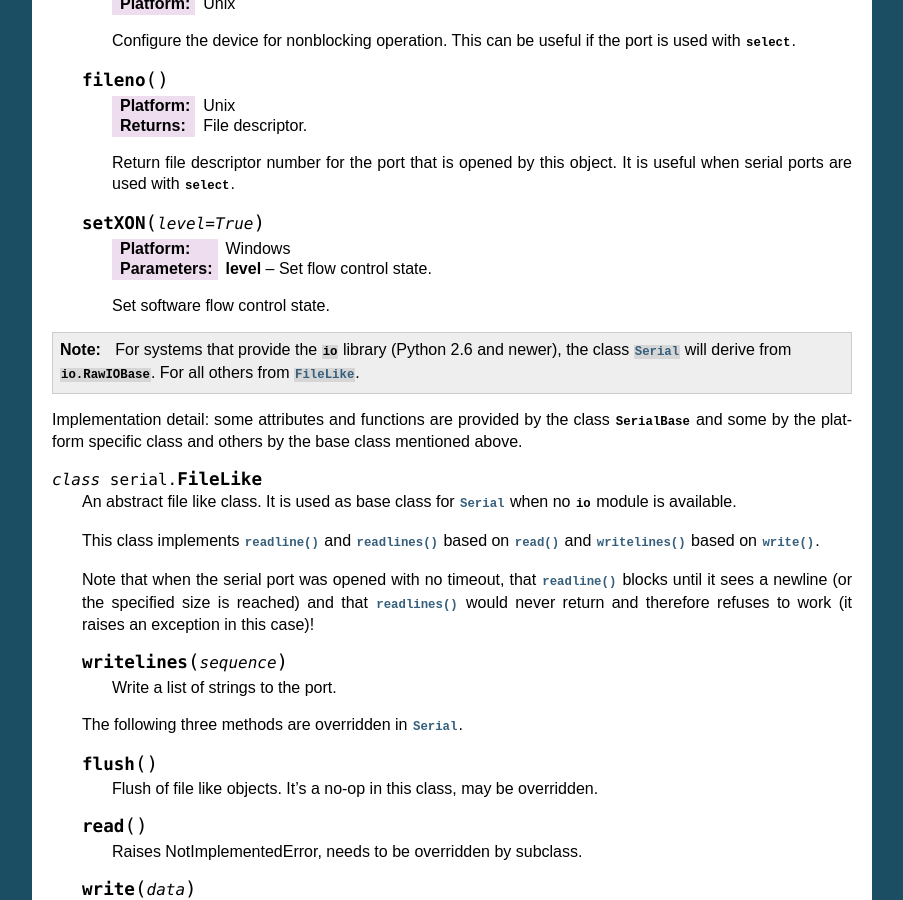
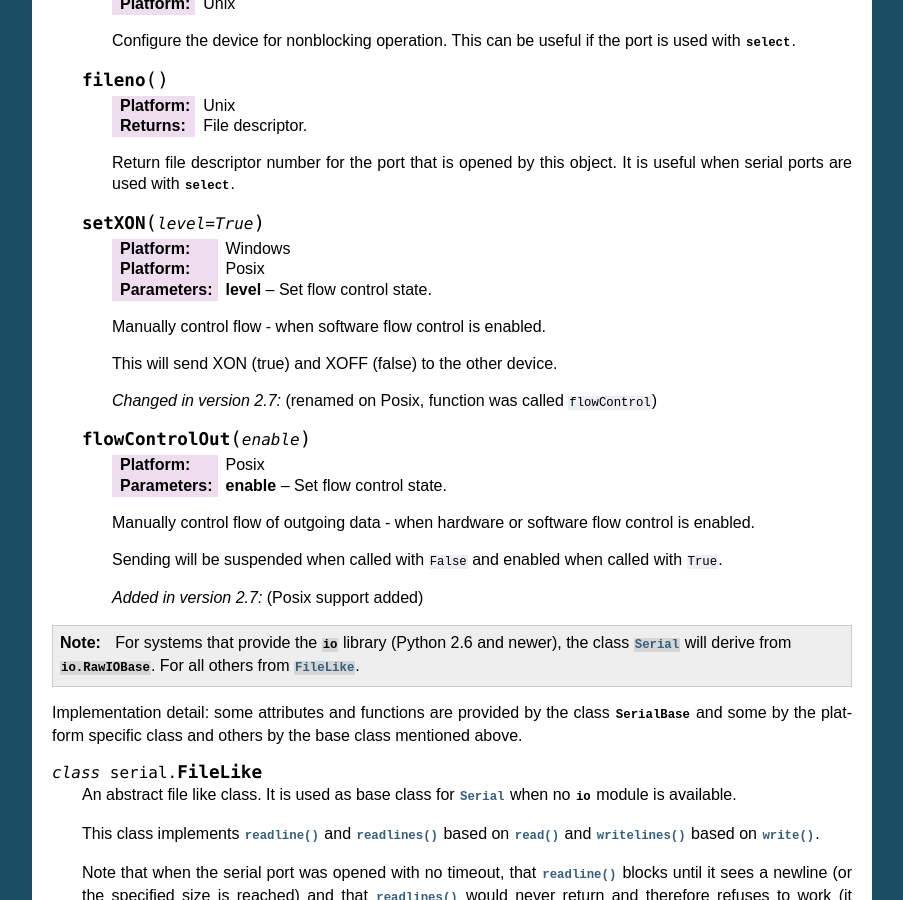
Before and after one commit to makerbot/pyserial, a Sphinx documentation site: the page built from pyserial/documentation/pyserial_api.rst, in a window 1280 px wide and 900 px high, scrolled down 5616 px. Shown: the whole window, without its empty margins (198-1101 px from the left). Built offline with Sphinx 7.4.7, drawn with Linux system fonts in a browser that asks for light colours; some of the changed text lies outside the part shown.

Commit message:
rename flowControl to setXON to be similar to the win32 implementation and add flowControlOut, doc updates
git-svn-id: https://pyserial.svn.sourceforge.net/svnroot/pyserial/trunk@444 f19166aa-fa4f-0410-85c2-fa1106f25c8a

```diff
--- a/pyserial/documentation/pyserial_api.rst
+++ b/pyserial/documentation/pyserial_api.rst
@@ -388,9 +388,27 @@ Native ports
     .. method:: setXON(level=True)
 
         :platform: Windows
+        :platform: Posix
         :param level: Set flow control state.
 
-        Set software flow control state.
+        Manually control flow - when software flow control is enabled.
+
+        This will send XON (true) and XOFF (false) to the other device.
+
+        .. versionchanged:: 2.7 (renamed on Posix, function was called ``flowControl``)
+
+    .. method:: flowControlOut(enable)
+
+        :platform: Posix
+        :param enable: Set flow control state.
+
+        Manually control flow of outgoing data - when hardware or software flow
+        control is enabled.
+
+        Sending will be suspended when called with ``False`` and enabled when
+        called with ``True``.
+
+        .. versionadded:: 2.7 (Posix support added)
 
 .. note::
 
```
Also changed, not shown: 2 other files.
